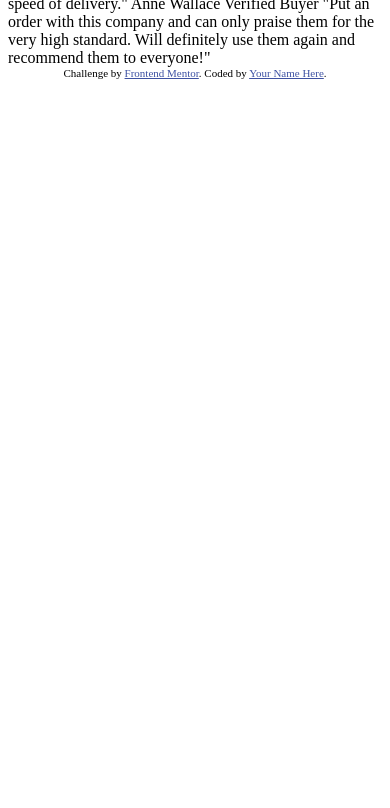
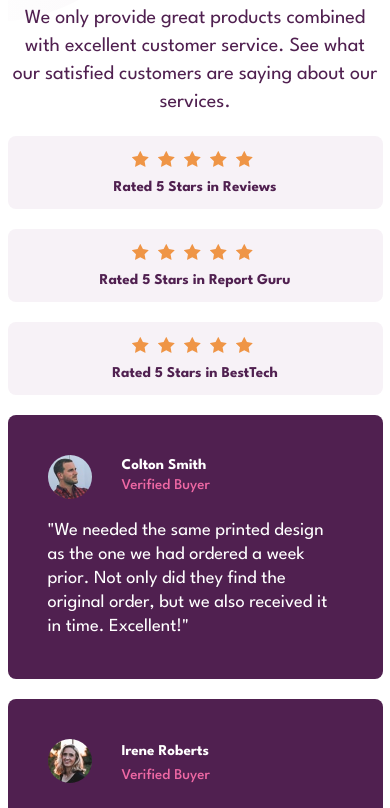
Before and after one commit to raresample/frontend-mentor-social-proof-section, a plain HTML site: page index.html in a window 390 px wide. Shown: the part 211-1019 px from the top of the page. Before the commit the page ends 844 px from the top, so only its background shows below. Drawn offline with Linux system fonts and the light colour scheme.

Commit message:
Nearly finished mobile view

```diff
--- a/index.html
+++ b/index.html
@@ -11,7 +11,10 @@
       sizes="32x32"
       href="./images/favicon-32x32.png"
     />
-
+    <link rel="preconnect" href="https://fonts.googleapis.com">
+    <link rel="preconnect" href="https://fonts.gstatic.com" crossorigin>
+    <link href="https://fonts.googleapis.com/css2?family=League+Spartan:wght@400;500;700&display=swap" rel="stylesheet">
+    <link rel="stylesheet" href="style.css">
     <title>Frontend Mentor | Social proof section</title>
 
     <!-- Feel free to remove these styles or customise in your own stylesheet 👍 -->
@@ -26,36 +29,75 @@
     </style>
   </head>
   <body>
-    10,000+ of our users love our products.
+    <main>
+      <header>
+        <h1>10,000+ of our users love our products.</h1>
 
-    We only provide great products combined with excellent customer service.
-    See what our satisfied customers are saying about our services.
+        <div class="headline">We only provide great products combined with excellent customer service.
+          See what our satisfied customers are saying about our services.</div>
+      </header>
 
-    Rated 5 Stars in Reviews
-    Rated 5 Stars in Report Guru
-    Rated 5 Stars in BestTech
+      <section class="reviews">
+        <article class="review">
+          <img src="images/icon-star.svg" alt="rating star">
+          <img src="images/icon-star.svg" alt="rating star">
+          <img src="images/icon-star.svg" alt="rating star">
+          <img src="images/icon-star.svg" alt="rating star">
+          <img src="images/icon-star.svg" alt="rating star">
+          <p class="review-text">Rated 5 Stars in Reviews</p>
+        </article>
+        <article class="review">
+          <img src="images/icon-star.svg" alt="rating star">
+          <img src="images/icon-star.svg" alt="rating star">
+          <img src="images/icon-star.svg" alt="rating star">
+          <img src="images/icon-star.svg" alt="rating star">
+          <img src="images/icon-star.svg" alt="rating star">
+          <p class="review-text">Rated 5 Stars in Report Guru</p>
+        </article>
+        <article class="review">
+          <img src="images/icon-star.svg" alt="rating star">
+          <img src="images/icon-star.svg" alt="rating star">
+          <img src="images/icon-star.svg" alt="rating star">
+          <img src="images/icon-star.svg" alt="rating star">
+          <img src="images/icon-star.svg" alt="rating star">
+          <p class="review-text">Rated 5 Stars in BestTech</p>
+        </article>
+      </section>
 
-    Colton Smith
-    Verified Buyer
-    "We needed the same printed design as the one we had ordered a week prior.
-    Not only did they find the original order, but we also received it in time.
-    Excellent!"
+      <section class="testimonials">
+        <article class="testimonial">
+          <img class="headshot" src="images/image-colton.jpg" alt="Colton Smith photo">
+          <div class="identity">
+            <p class="name">Colton Smith</p>
+            <p class="verified">Verified Buyer</p>
+          </div>
+          <p class="testimony">"We needed the same printed design as the one we had ordered a week prior.
+            Not only did they find the original order, but we also received it in time.
+            Excellent!"</p>
+        </article>
+        <article class="testimonial">
+          <img class="headshot" src="images/image-irene.jpg" alt="Irene Roberts photo">
+          <p class="name">Irene Roberts</p>
+          <p class="verified">Verified Buyer</p>
+          <p class="testimony">"Customer service is always excellent and very quick turn around. Completely
+            delighted with the simplicity of the purchase and the speed of delivery."</p>
+        </article>
+        <article class="testimonial">
+          <img class="headshot" src="images/image-anne.jpg" alt="Anne Wallace photo">
+          <p class="name">Anne Wallace</p>
+          <p class="verified">Verified Buyer</p>
+          <p class="testimony">"Put an order with this company and can only praise them for the very high
+            standard. Will definitely use them again and recommend them to everyone!"</p>
+        </article>
+      </section>
 
-    Irene Roberts
-    Verified Buyer
-    "Customer service is always excellent and very quick turn around. Completely
-    delighted with the simplicity of the purchase and the speed of delivery."
+      <div class="attribution">
+        Challenge by
+        <a href="https://www.frontendmentor.io?ref=challenge" target="_blank"
+          >Frontend Mentor</a
+        >. Coded by <a href="https://github.com/raresample">a a r o n   h o p e</a>.
+      </div>
 
-    Anne Wallace
-    Verified Buyer
-    "Put an order with this company and can only praise them for the very high
-    standard. Will definitely use them again and recommend them to everyone!"
-
-    <div class="attribution">
-      Challenge by
-      <a href="https://www.frontendmentor.io?ref=challenge" target="_blank"
-        >Frontend Mentor</a
-      >. Coded by <a href="#">Your Name Here</a>.
-    </div>
+    </main>
   </body>
 </html>
--- /dev/null
+++ b/style.css
@@ -0,0 +1,115 @@
+/* Box sizing rules */
+*,
+*::before,
+*::after {
+  box-sizing: border-box;
+}
+
+/* Remove default margin */
+body,
+h1,
+h2,
+h3,
+h4,
+p,
+figure,
+blockquote,
+dl,
+dd {
+  margin: 0;
+}
+
+body {
+  font-family: 'League Spartan', sans-serif;
+  font-size: 15px;
+  max-width: 375px;
+  margin: auto;
+  background-image: url('./images/bg-pattern-top-mobile.svg');
+  background-position: center top;
+  background-repeat: no-repeat;
+}
+
+main {
+  /* margin 20px 60px; */
+  margin-top: 60px;
+  /* background-image: url('./images/bg-pattern-top-mobile.svg'); */
+
+}
+
+header {
+  text-align: center;
+}
+
+h1 {
+  color: hsl(300, 43%, 22%);
+  font-weight: 700;
+  font-size: 3rem;
+}
+
+.headline {
+  color: hsl(300, 43%, 22%);
+  font-size: 1.25rem;
+  margin: 20px 5px;
+  line-height: 1.75rem;
+}
+
+.review {
+  background-color: hsl(300, 24%, 96%);
+  color: hsl(300, 43%, 22%);
+  font-weight: bold;
+  text-align: center;
+  margin: 20px 0;
+  border-radius: 8px;
+  padding: 15px;
+}
+
+.review > img {
+  padding-right: 5px;
+}
+
+.review-text {
+  margin-top: 10px;
+}
+
+.testimonial {
+  background-color: hsl(300, 43%, 22%);
+  color: hsl(0, 0%, 100%);
+  margin: 20px 0;
+  border-radius: 8px;
+  padding: 40px;
+  line-height: 1.5rem;
+}
+
+/* circular image */
+.headshot {
+  border-radius: 50%;
+  float: left;
+  margin-right: 30px;
+  width: 44px;
+}
+
+.identity {
+  display: inline;
+  line-height: 1.25rem;
+}
+
+.name {
+  font-weight: bold;
+}
+
+.verified {
+  color: hsl(333, 80%, 67%);
+  font-weight: 500;
+}
+
+.testimony {
+  font-weight: 400;
+  font-size: 1.15rem;
+  margin-top: 24px;
+}
+
+
+
+@media screen and (min-width: 1440px) {
+
+}
```
Also changed, not shown: 1 other file.
